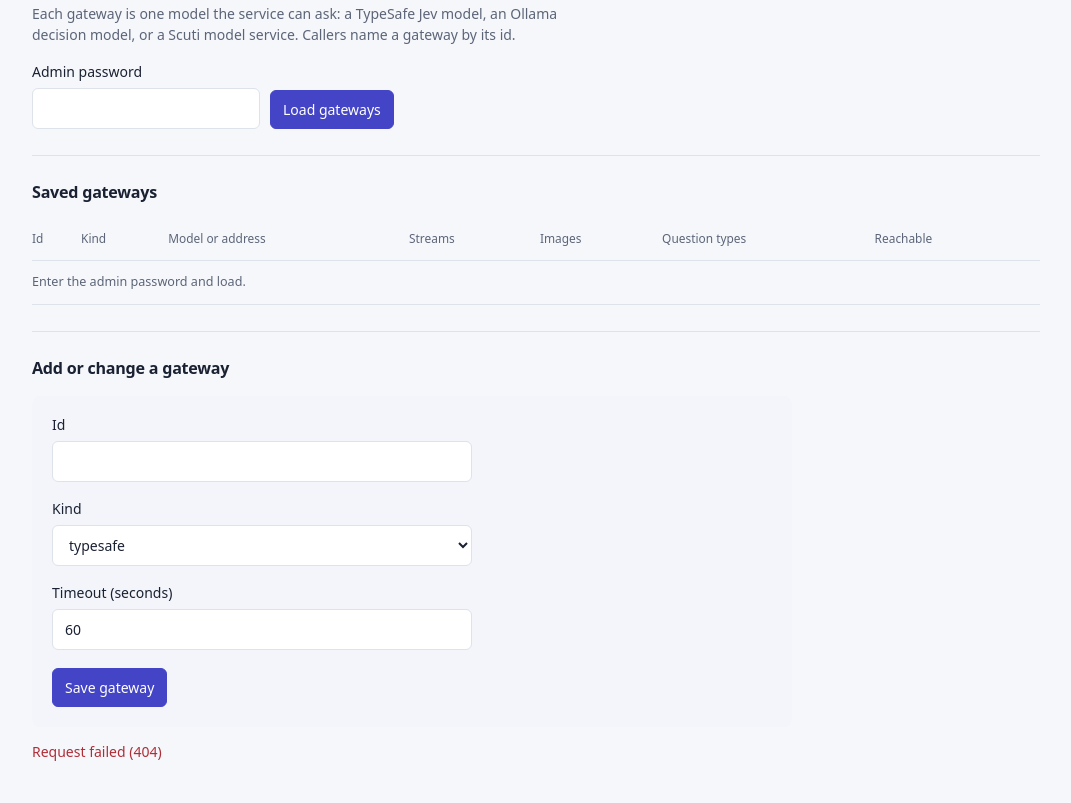
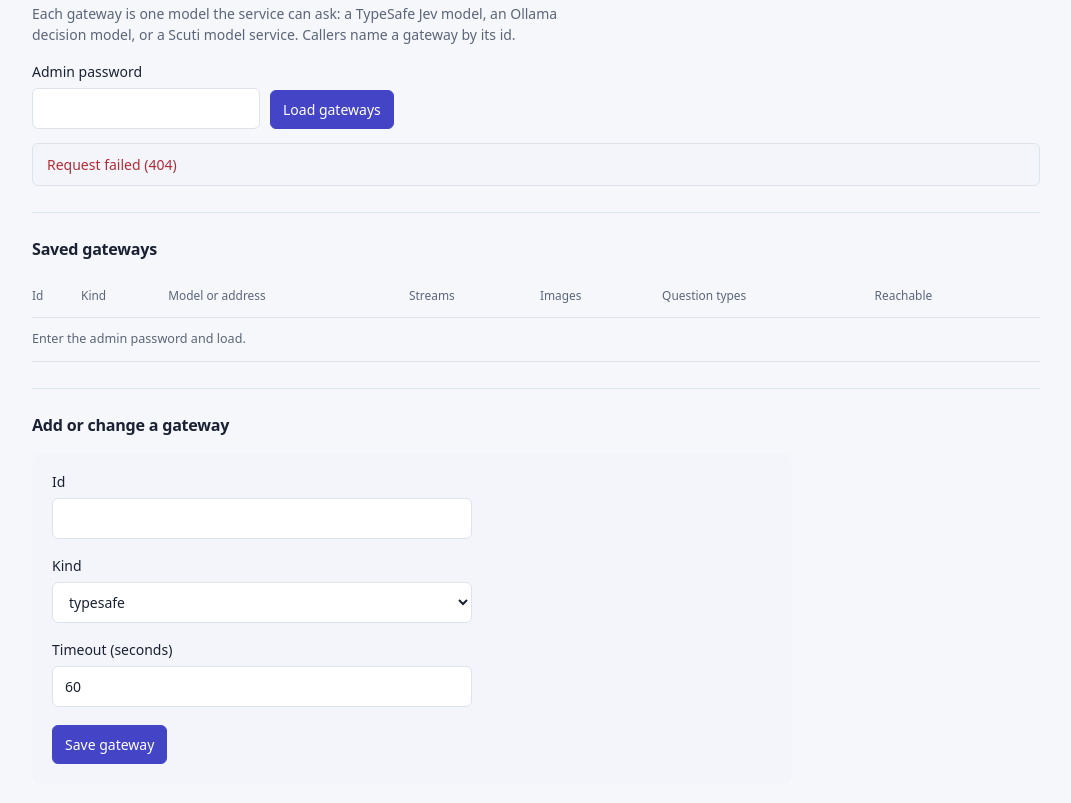
Before and after one commit to ScutiModelProviders/DecisionGateway, a plain HTML site: page web/gateways.html in a window 1280 px wide. Both pictures are taken after a click on the button "Load gateways". Shown: the part 51-854 px from the top of the page, without its empty margins (104-1175 px from the left). Drawn offline with Linux system fonts and the light colour scheme; no server answers.

Commit message:
fix(web): show the result of Test above the table
The status message sat under the long form, out of sight, so Test seemed
to do nothing. It now sits above the table and scrolls into view, and
Test says "Testing..." while it waits.

Co-Authored-By: Claude Sonnet 5.5 <noreply@anthropic.com>

```diff
--- a/web/gateways.html
+++ b/web/gateways.html
@@ -40,7 +40,7 @@
   form { max-width: 760px; margin-top: 16px; padding: 18px 20px 20px; background: var(--surface); border-radius: var(--radius); }
   form label:first-child { margin-top: 0; } form p { margin-top: 18px; }
   .row { display: flex; flex-wrap: wrap; align-items: end; gap: 10px; margin-top: 16px; } .row label { margin-top: 0; }
-  #status { min-height: 1.5rem; margin-top: 14px; } .bad { color: var(--error); } .ok { color: var(--ok); }
+  #status { margin-top: 14px; } #status:not(:empty) { padding: 10px 14px; border: 1px solid var(--border); border-radius: 6px; background: var(--surface); } .bad { color: var(--error); } .ok { color: var(--ok); }
   @media (max-width: 640px) { table { min-width: 560px; } }
 </style>
 </head>
@@ -53,6 +53,7 @@
   <button id="load" class="primary" type="button">Load gateways</button>
 </div>
 
+<div id="status" role="status" aria-live="polite"></div>
 <h2>Saved gateways</h2>
 <div class="wrap"><table>
   <thead><tr><th>Id</th><th>Kind</th><th>Model or address</th><th>Streams</th><th>Images</th><th>Question types</th><th>Reachable</th><th></th></tr></thead>
@@ -68,7 +69,6 @@
   <label for="timeout_s">Timeout (seconds)</label><input id="timeout_s" type="number" min="1" max="600" value="60">
   <p><button class="primary" type="submit">Save gateway</button></p>
 </form>
-<div id="status" role="status" aria-live="polite"></div>
 
 <script>
 let kinds = {};
@@ -88,7 +88,7 @@ function iconButton(kind, label, tag = "button") {
   return el;
 }
 const $ = (id) => document.getElementById(id);
-const say = (text, cls = "") => { $("status").className = cls; $("status").textContent = text; };
+const say = (text, cls = "") => { $("status").className = cls; $("status").textContent = text; $("status").scrollIntoView({ block: "center" }); };
 const call = async (method, path, body) => {
   const reply = await fetch(path, { method, headers: { "X-Admin-Password": $("pw").value, "Content-Type": "application/json" }, body: body ? JSON.stringify(body) : undefined });
   const data = await reply.json().catch(() => ({}));
@@ -124,7 +124,7 @@ async function load() {
   } catch (e) { say(e.message, "bad"); }
 }
 function edit(g) { $("gid").value = g.id; $("kind").value = g.kind; drawFields(g); $("timeout_s").value = g.timeout_s; $("gid").focus(); }
-async function test(id) { try { const r = await call("POST", `/admin/gateways/${id}/test`); say(r.ok ? `${id}: ${r.message}` : `${id}: ${r.detail}`, r.ok ? "ok" : "bad"); } catch (e) { say(e.message, "bad"); } }
+async function test(id) { say(`Testing ${id}…`); try { const r = await call("POST", `/admin/gateways/${id}/test`); say(r.ok ? `${id}: ${r.message}` : `${id}: ${r.detail}`, r.ok ? "ok" : "bad"); } catch (e) { say(e.message, "bad"); } }
 async function remove(id) { if (!confirm(`Delete the gateway "${id}"?`)) return; try { await call("DELETE", `/admin/gateways/${id}`); await load(); } catch (e) { say(e.message, "bad"); } }
 $("load").onclick = load;
 if (new URLSearchParams(location.search).has("embed")) {  // shown in the admin sidebar: the signed-in password is reused
```
Also changed, not shown: 1 other file.
